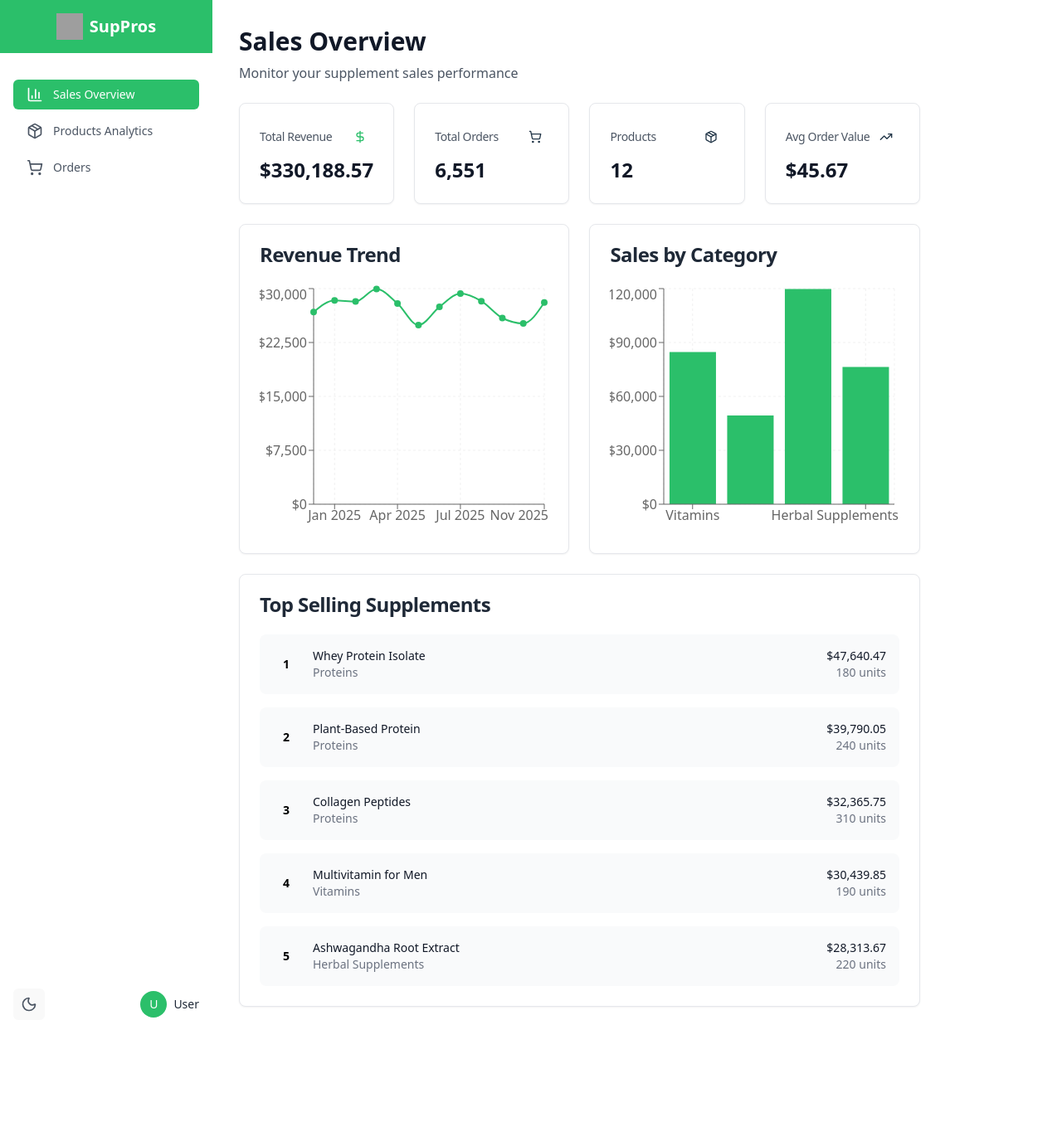
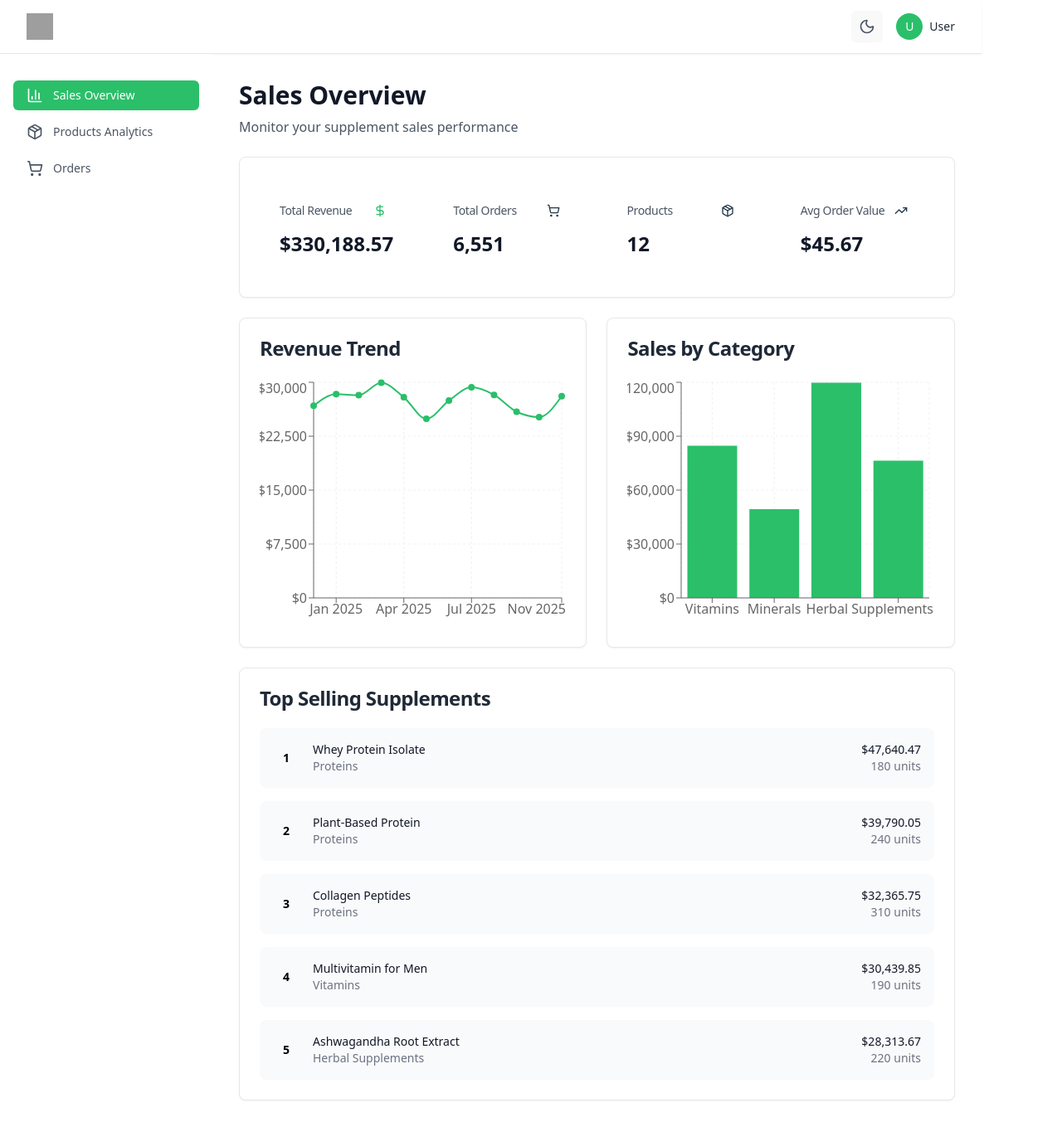
Before and after one commit to thebusdriverbucky-max/suppros, a React (Vite) app: page / in a window 1280 px wide. Shown: the whole page at 83% size. Before the commit the page ends 1246 px from the top, so only its background shows below. Built offline with nearby package versions, Linux system fonts and the light colour scheme; grey boxes are pictures that could not be loaded.

Commit message:
Update Layout and Styling for Analytics Pages

```diff
--- a/src/components/Layout.tsx
+++ b/src/components/Layout.tsx
@@ -35,93 +35,14 @@ export default function Layout({ children }: LayoutProps) {
   const location = useLocation();
 
   return (
-    <div className="min-h-screen bg-background lg:flex">
-      {/* Mobile sidebar overlay */}
-      {sidebarOpen && (
-        <div
-          className="fixed inset-0 z-40 bg-background/75 lg:hidden"
-          onClick={() => setSidebarOpen(false)}
-        />
-      )}
-
-      {/* Sidebar */}
-      <div className={`fixed inset-y-0 left-0 z-50 w-64 bg-card transform ${sidebarOpen ? 'translate-x-0' : '-translate-x-full'} transition-transform duration-300 ease-in-out lg:translate-x-0 lg:static lg:inset-0 lg:flex lg:flex-col lg:flex-shrink-0`}>
-        <div className="flex items-center justify-center h-16 px-4 bg-primary">
+    <div className="min-h-screen bg-background">
+      {/* Top Panel */}
+      <header className="bg-card shadow-sm border-b border-border">
+        <div className="flex items-center justify-between h-16 px-4 sm:px-6 lg:px-8">
+          <div className="flex items-center">
             <img src="https://i.imgur.com/pd9H5Wt.png" alt="SupPros Logo" className="h-8 w-8 mr-2" />
             <h1 className="text-xl font-bold text-primary-foreground">SupPros</h1>
           </div>
-
-        <nav className="mt-8 px-4">
-          <ul className="space-y-2">
-            {navigation.map((item) => {
-              const isActive = location.pathname === item.href;
-              return (
-                <li key={item.name}>
-                  <Link
-                    to={item.href}
-                    className={`group flex items-center px-4 py-2 text-sm font-medium rounded-md transition-colors ${
-                      isActive
-                        ? 'bg-primary text-white'
-                        : 'text-muted-foreground hover:bg-muted hover:text-green-800 dark:hover:text-green-400'
-                    }`}
-                    onClick={() => setSidebarOpen(false)}
-                  >
-                    <item.icon
-                      className={`mr-3 h-5 w-5 flex-shrink-0 ${
-                        isActive ? 'text-white' : 'text-muted-foreground group-hover:text-foreground'
-                      }`}
-                    />
-                    {item.name}
-                  </Link>
-                </li>
-              );
-            })}
-          </ul>
-        </nav>
-
-        {/* Sidebar footer with theme toggle and profile */}
-        <div className="mt-auto px-4 py-4">
-          <div className="flex items-center justify-between">
-            {/* Dark mode toggle */}
-            <button
-              onClick={toggleTheme}
-              className="p-2 rounded-md text-muted-foreground hover:text-foreground hover:bg-muted transition-colors"
-              aria-label="Toggle theme"
-            >
-              {theme === 'dark' ? (
-                <Sun className="h-5 w-5" />
-              ) : (
-                <Moon className="h-5 w-5" />
-              )}
-            </button>
-
-            {/* Profile placeholder */}
-            <div className="flex items-center space-x-2">
-              <div className="h-8 w-8 rounded-full bg-primary flex items-center justify-center">
-                <span className="text-sm font-medium text-primary-foreground">U</span>
-              </div>
-              <span className="hidden lg:block text-sm font-medium text-foreground">
-                User
-              </span>
-            </div>
-          </div>
-        </div>
-      </div>
-
-      {/* Main content */}
-      <div className="lg:flex-1">
-        {/* Top header */}
-        <header className="bg-card shadow-sm border-b border-border lg:hidden">
-          <div className="flex items-center justify-between h-16 px-4 sm:px-6 lg:px-8">
-            <button
-              type="button"
-              className="text-muted-foreground hover:text-foreground"
-              onClick={() => setSidebarOpen(true)}
-            >
-              <Menu className="h-6 w-6" />
-            </button>
-
-            <div className="flex-1" />
 
           <div className="flex items-center space-x-4">
             {/* Dark mode toggle */}
@@ -150,11 +71,54 @@ export default function Layout({ children }: LayoutProps) {
         </div>
       </header>
 
+      <div className="lg:flex">
+        {/* Mobile sidebar overlay */}
+        {sidebarOpen && (
+          <div
+            className="fixed inset-0 z-40 bg-background/75 lg:hidden"
+            onClick={() => setSidebarOpen(false)}
+          />
+        )}
+
+        {/* Sidebar */}
+        <div className={`fixed inset-y-0 left-0 top-16 z-50 w-64 bg-card transform ${sidebarOpen ? 'translate-x-0' : '-translate-x-full'} transition-transform duration-300 ease-in-out lg:translate-x-0 lg:static lg:inset-0 lg:flex lg:flex-col lg:flex-shrink-0`}>
+          <nav className="mt-8 px-4">
+            <ul className="space-y-2">
+              {navigation.map((item) => {
+                const isActive = location.pathname === item.href;
+                return (
+                  <li key={item.name}>
+                    <Link
+                      to={item.href}
+                      className={`group flex items-center px-4 py-2 text-sm font-medium rounded-md transition-colors ${
+                        isActive
+                          ? 'bg-primary text-white'
+                          : 'text-muted-foreground hover:bg-muted hover:text-green-800 dark:hover:text-green-400'
+                      }`}
+                      onClick={() => setSidebarOpen(false)}
+                    >
+                      <item.icon
+                        className={`mr-3 h-5 w-5 flex-shrink-0 ${
+                          isActive ? 'text-white' : 'text-muted-foreground group-hover:text-foreground'
+                        }`}
+                      />
+                      {item.name}
+                    </Link>
+                  </li>
+                );
+              })}
+            </ul>
+          </nav>
+        </div>
+
+        {/* Main content */}
+        <div className="lg:flex-1">
           {/* Page content */}
-        <main className="p-4 sm:p-6 lg:p-8 lg:flex-1">
+          <main className="p-4 sm:p-6 lg:p-8">
             {children}
           </main>
         </div>
       </div>
+    </div>
   );
 }
--- a/src/pages/SalesOverview.tsx
+++ b/src/pages/SalesOverview.tsx
@@ -48,9 +48,11 @@ const SalesOverview: React.FC = () => {
       </div>
 
       {/* Stats Cards */}
+      <Card>
+        <CardContent className="pt-6">
           <div className="grid grid-cols-1 md:grid-cols-2 lg:grid-cols-4 gap-6">
             {stats.map((stat, index) => (
-          <Card key={index}>
+              <Card key={index} className="border-0 shadow-none bg-transparent">
                 <CardHeader className="flex flex-row items-center justify-between space-y-0 pb-2">
                   <CardTitle className="text-sm font-medium text-gray-600 dark:text-gray-400">
                     {stat.title}
@@ -65,6 +67,8 @@ const SalesOverview: React.FC = () => {
               </Card>
             ))}
           </div>
+        </CardContent>
+      </Card>
 
       {/* Charts */}
       <div className="grid grid-cols-1 lg:grid-cols-2 gap-6">
```
Lines whose indentation alone changed are shown as unchanged.
